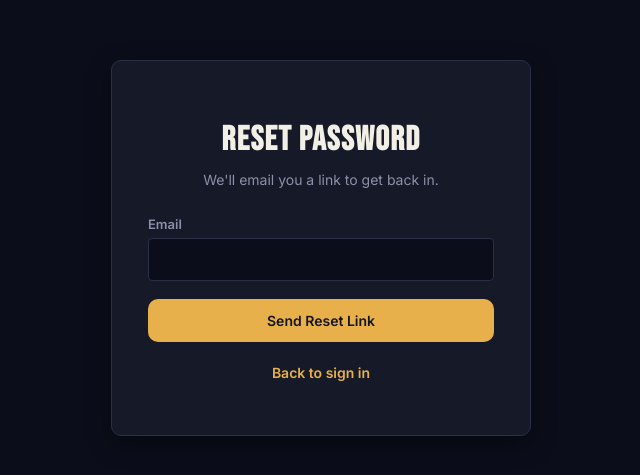
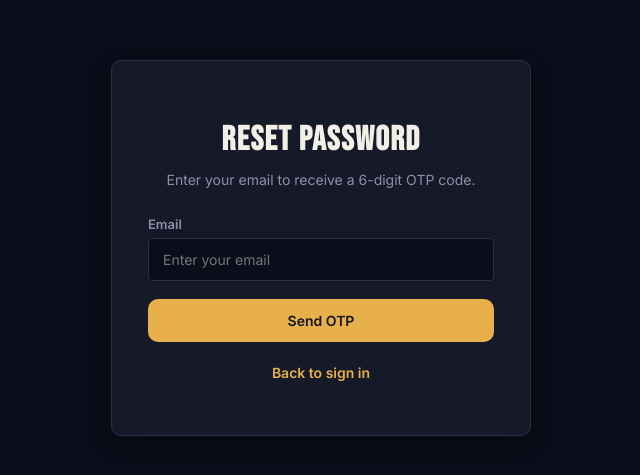
Before and after one commit to jeyagurubalaji/MovieTime-MovieRecommendationHub, a React (Vite) app in the folder Frontend/: page /forgot-password in a window 1280 px wide. Shown: the part 117-592 px from the top of the page, without its empty margins (319-959 px from the left). Built offline with nearby package versions, Linux system fonts and the light colour scheme; no server answers.

Commit message:
Update ForgotPassword page to route to OTP verification step

```diff
--- a/Frontend/src/pages/ForgotPassword.jsx
+++ b/Frontend/src/pages/ForgotPassword.jsx
@@ -1,12 +1,12 @@
 import { useState } from 'react'
-import { Link } from 'react-router-dom'
+import { Link, useNavigate } from 'react-router-dom'
 import { authService } from '../services/authService'
 
 export default function ForgotPassword() {
   const [email, setEmail] = useState('')
-  const [sent, setSent] = useState(false)
   const [submitting, setSubmitting] = useState(false)
   const [error, setError] = useState('')
+  const navigate = useNavigate()
 
   const handleSubmit = async (e) => {
     e.preventDefault()
@@ -14,7 +14,7 @@ export default function ForgotPassword() {
     setError('')
     try {
       await authService.forgotPassword(email)
-      setSent(true)
+      navigate('/reset-password', { state: { email } })
     } catch (err) {
       setError(err.response?.data?.message || 'Something went wrong. Please try again.')
     } finally {
@@ -26,25 +26,26 @@ export default function ForgotPassword() {
     <div className="auth-page">
       <div className="card auth-card">
         <h1 className="display">Reset Password</h1>
-        <p className="auth-subtitle">We'll email you a link to get back in.</p>
+        <p className="auth-subtitle">Enter your email to receive a 6-digit OTP code.</p>
 
         {error && <div className="form-error-banner">{error}</div>}
 
-        {sent ? (
-          <p style={{ color: 'var(--success)', fontSize: 14 }}>
-            If that email is registered, a reset link is on its way. Check your inbox.
-          </p>
-        ) : (
         <form onSubmit={handleSubmit}>
           <div className="field">
             <label htmlFor="email">Email</label>
-              <input id="email" type="email" required value={email} onChange={(e) => setEmail(e.target.value)} />
+            <input
+              id="email"
+              type="email"
+              required
+              placeholder="Enter your email"
+              value={email}
+              onChange={(e) => setEmail(e.target.value)}
+            />
           </div>
           <button type="submit" className="btn btn-primary btn-block" disabled={submitting}>
-              {submitting ? 'Sending…' : 'Send Reset Link'}
+            {submitting ? 'Sending OTP…' : 'Send OTP'}
           </button>
         </form>
-        )}
 
         <p className="auth-footer-link">
           <Link to="/login">Back to sign in</Link>
```
Lines whose indentation alone changed are shown as unchanged.
